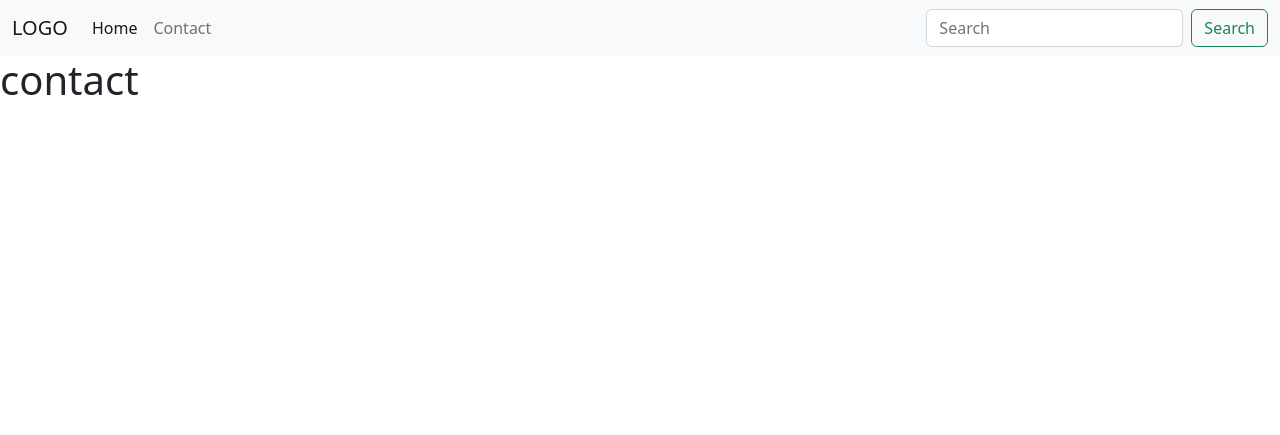
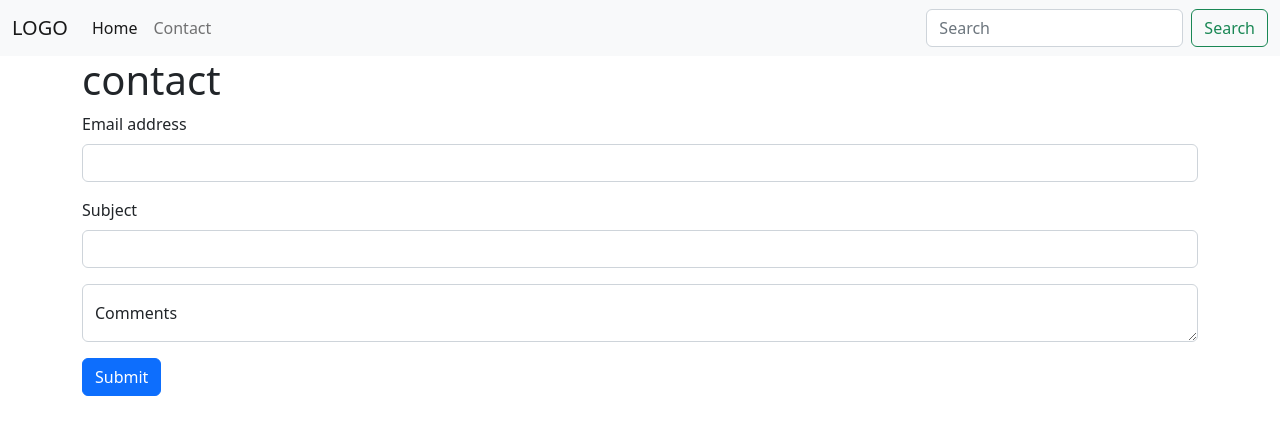
Before and after one commit to krishnabhatta01/php_p1, a PHP site: page /contact in a window 1280 px wide. Shown: the top 435 px of the page. Run offline with PHP 8.4, Linux system fonts and the light colour scheme.

Commit message:
implementing view and layouts completed

```diff
--- a/core/Application.php
+++ b/core/Application.php
@@ -7,10 +7,14 @@ class Application {
     public static string $ROOT_DIR;
     public Request $request;
     public Router $router;
+    public static Application $app;
+    public Response $response;
     public function __construct($rootPath){
         self::$ROOT_DIR = $rootPath;
+        self::$app = $this;
         $this->request = new Request();
-        $this->router = new Router($this->request);
+        $this->response = new Response();
+        $this->router = new Router($this->request,$this->response);
     }
 
     function run(){
--- /dev/null
+++ b/core/Response.php
@@ -0,0 +1,12 @@
+<?php
+
+namespace app\core;
+class Response {
+    public function setStatusCode(int $code){
+        http_response_code($code);
+    }
+}
+
+
+
+?>
--- a/core/Router.php
+++ b/core/Router.php
@@ -5,10 +5,12 @@ namespace app\core;
 class Router{
     public Request $request;
     protected array $routes = [];
+    public Response $response;
 
-    public function __construct (\app\core\Request $request)
+    public function __construct (Request $request, Response $response)
     {
         $this->request = $request;
+        $this->response = $response;
     }
 
 
@@ -16,12 +18,18 @@ class Router{
         $this->routes['get'][$path] = $callback;
     }
 
+    function post($path, $callback)
+    {
+        $this->routes['post'][$path] = $callback;
+    }
+
     function resolve(){
        $path= $this->request->getPath();
        $method = $this->request->getMethod();
        $callback = $this->routes[$method][$path] ?? false;
        if($callback === false){
-        echo "not found";
+        $this->response->setStatusCode(404);
+        return $this->renderView("404");
 
        }
 
@@ -31,11 +39,19 @@ class Router{
        echo call_user_func($callback);
     }
 
+    public function renderContent($viewContent)
+    {
+        $layoutcontent = $this->layoutcontent();
+
+        return str_replace('{{content}}', $viewContent, $layoutcontent);
+
+    }
+
     public function renderView($view){
         $layoutcontent = $this->layoutcontent();
         $viewcontent = $this->renderOnlyView($view);
         return str_replace('{{content}}', $viewcontent , $layoutcontent);
-        include_once Application::$ROOT_DIR ."/views/$view.php" ;
+
     }
 
     /* protected */function layoutcontent(){
--- a/public/index.php
+++ b/public/index.php
@@ -7,6 +7,10 @@ $app = new Application(dirname(__DIR__));
 $app ->router->get('/', 'home');
 
 $app->router->get('/contact', 'contact');
+
+$app->router->post('/contact', function(){
+    return 'handling contact';
+});
 
 
 
--- a/views/contact.php
+++ b/views/contact.php
@@ -1 +1,21 @@
 <h1>contact</h1>
+
+<form action="" method="post">
+    <div class="mb-3">
+        <label for="exampleInputEmail1" class="form-label">Email address</label>
+        <input type="email" class="form-control">
+
+    </div>
+    <div class="mb-3">
+        <label for="exampleInputEmail1" class="form-label">Subject</label>
+        <input type="text" class="form-control">
+
+    </div>
+    <div class="form-floating mb-3">
+        <textarea class="form-control" placeholder="Leave a comment here" id="floatingTextarea"></textarea>
+        <label for="floatingTextarea">Comments</label>
+    </div>
+
+
+    <button type="submit" class="btn btn-primary">Submit</button>
+</form>
--- a/views/layouts/main.php
+++ b/views/layouts/main.php
@@ -36,7 +36,11 @@
             </div>
         </div>
     </nav>
-    {{content}}
+    <div class="container">
+
+        {{content}}
+
+    </div>
     <script src="https://cdn.jsdelivr.net/npm/bootstrap@5.2.0/dist/js/bootstrap.bundle.min.js" integrity="sha384-A3rJD856KowSb7dwlZdYEkO39Gagi7vIsF0jrRAoQmDKKtQBHUuLZ9AsSv4jD4Xa" crossorigin="anonymous"></script>
 </body>
 
```
Also changed, not shown: views/layouts/404.php (added, +8 -0 lines).
